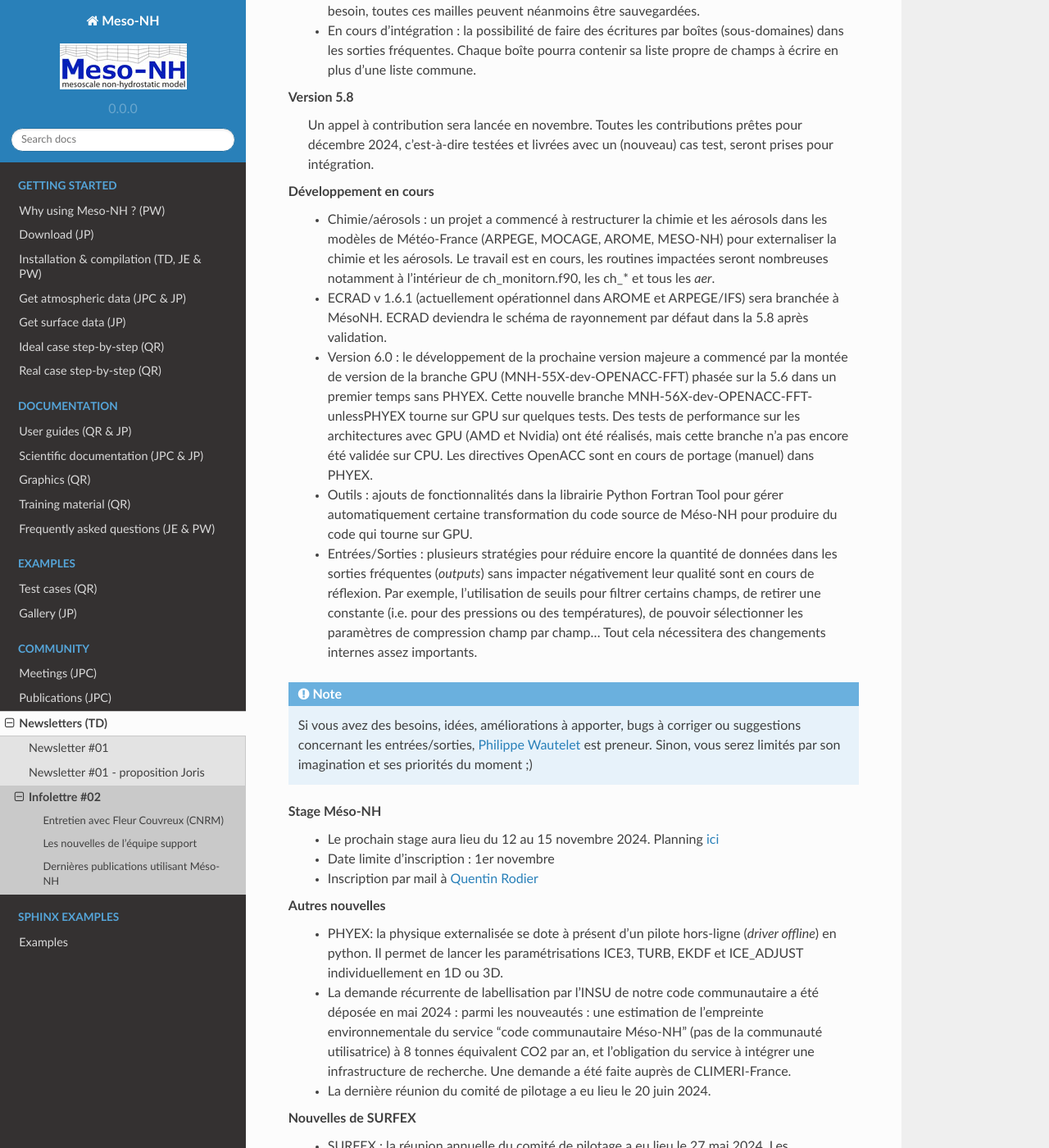
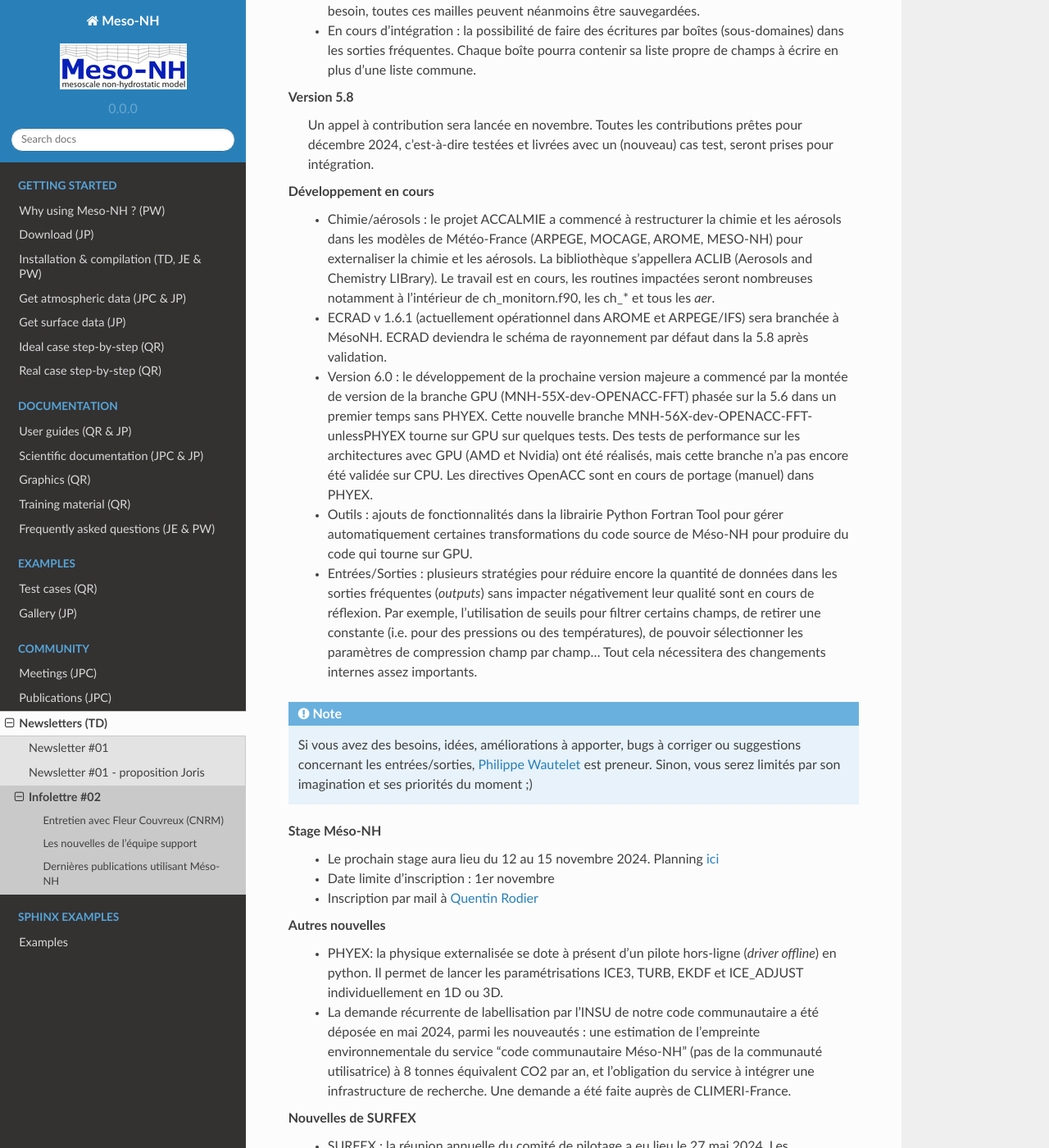
Before and after one commit to JorisPianezze/mesonh_beta_test_guide, a Sphinx documentation site: the page built from docs/source/community/newsletters/newsletter_02.rst, in a window 1280 px wide and 1400 px high, scrolled down 2832 px. Shown: the whole window at 82% size. Built offline with Sphinx 7.4.7 and the Read the Docs theme 2.0.0, drawn with Linux system fonts in a browser that asks for light colours; some of the changed text lies outside the part shown.

Commit message:
Update newsletter_02.rst
Integrate the feedback from support

```diff
--- a/docs/source/community/newsletters/newsletter_02.rst
+++ b/docs/source/community/newsletters/newsletter_02.rst
@@ -32,7 +32,7 @@
   Il est important de vérifier que les valeurs par défaut conviennent à l’utilisateur notamment  l’altitude d’émission sous la base et au-dessus du sommet des nuages pour les traceurs 2 et 3, le taux de décroissance et le seuil contrôlant l’échantillonnage conditionnel. Pour plus de détails, n’hesitez pas à `me contacter <mailto:fleur.couvreux@meteo.fr>`_ ou à vous reporter à l'article `Couvreux et al. (2010) <https://doi.org/10.1007/s10546-009-9456-5>`_.
 
 Quelles sont les limites ? Dans quel cas cette option est-elle plutôt à éviter ?
-  Attention à la mise en place des diagnostics en cas d’hétérogénéités de surface (ou de relief), l’émission des traceurs fonctionne tel quel et peut déjà être utilisé pour identifier les structures mais les calculs de diagnostics statistiques de l’analyse conditionnelle sont à adapter. Il est sans doute plus adapté dans ce cas de faire une analyse des champs 3D à partir des fichiers *OUT* plutôt que de modifier l’analyse conditionnelle. Pour cela, il faut tout d’abord bien s’assurer que les concentrations des traceurs sont sorties dans les fichiers OUT (cf. la procédure pour rajouter des variables dans les sorties fréquentes, à appliquer à SVT). A posteriori, il est important de s'assurer d'avoir des statistiques spatiales ou temporelles qui convergent bien. Vous pouvez contacter Nathan Philippot ou Hugo Jacquet qui utilisent les traceurs  en présence d’hétérogénéités de surface respectivement de relief ou de température de surface de la mer.
+  Attention à la mise en place des diagnostics en cas d’hétérogénéités de surface (ou de relief), l’émission des traceurs fonctionne telle quelle et peut déjà être utilisée pour identifier les structures mais les calculs de diagnostics statistiques de l’analyse conditionnelle sont à adapter. Il est sans doute plus adapté dans ce cas de faire une analyse des champs 3D à partir des fichiers *OUT* plutôt que de modifier l’analyse conditionnelle. Pour cela, il faut tout d’abord bien s’assurer que les concentrations des traceurs sont sorties dans les fichiers OUT (cf. la procédure pour rajouter des variables dans les sorties fréquentes, à appliquer à SVT). A posteriori, il est important de s'assurer d'avoir des statistiques spatiales ou temporelles qui convergent bien. Vous pouvez contacter Nathan Philippot ou Hugo Jacquet qui utilisent les traceurs  en présence d’hétérogénéités de surface respectivement de relief ou de température de surface de la mer.
 
 
 
@@ -62,14 +62,14 @@
   Un appel à contribution sera lancée en novembre. Toutes les contributions prêtes pour décembre 2024, c'est-à-dire testées et livrées avec un (nouveau) cas test, seront prises pour intégration.
 
 Développement en cours
-  - Chimie/aérosols : un projet a commencé à restructurer la chimie et les aérosols dans les modèles de Météo-France (ARPEGE, MOCAGE, AROME, MESO-NH) pour externaliser la chimie et les aérosols. Le travail est en cours, les routines impactées seront nombreuses notamment à l’intérieur de ch_monitorn.f90, les ch_* et tous les *aer*.
+  - Chimie/aérosols : le projet ACCALMIE a commencé à restructurer la chimie et les aérosols dans les modèles de Météo-France (ARPEGE, MOCAGE, AROME, MESO-NH) pour externaliser la chimie et les aérosols. La bibliothèque s'appellera ACLIB (Aerosols and Chemistry LIBrary). Le travail est en cours, les routines impactées seront nombreuses notamment à l’intérieur de ch_monitorn.f90, les ch_* et tous les *aer*.
   - ECRAD v 1.6.1 (actuellement opérationnel dans AROME et ARPEGE/IFS) sera branchée à MésoNH. ECRAD deviendra le schéma de rayonnement par défaut dans la 5.8 après validation.
   - Version 6.0 : le développement de la prochaine version majeure a commencé par la montée de version de la branche GPU (MNH-55X-dev-OPENACC-FFT) phasée sur la 5.6 dans un premier temps sans PHYEX. Cette nouvelle branche MNH-56X-dev-OPENACC-FFT-unlessPHYEX tourne sur GPU sur quelques tests. Des tests de performance sur les architectures avec GPU (AMD et Nvidia) ont été réalisés, mais cette branche n’a pas encore été validée sur CPU. Les directives OpenACC sont en cours de portage (manuel) dans PHYEX.
-  - Outils : ajouts de fonctionnalités dans la librairie Python Fortran Tool pour gérer automatiquement certaine transformation du code source de Méso-NH pour produire du code qui tourne sur GPU.
+  - Outils : ajouts de fonctionnalités dans la librairie Python Fortran Tool pour gérer automatiquement certaines transformations du code source de Méso-NH pour produire du code qui tourne sur GPU.
   - Entrées/Sorties : plusieurs stratégies pour réduire encore la quantité de données dans les sorties fréquentes (*outputs*) sans impacter négativement leur qualité sont en cours de réflexion. Par exemple, l'utilisation de seuils pour filtrer certains champs, de retirer une constante (i.e. pour des pressions ou des températures), de pouvoir sélectionner les paramètres de compression champ par champ... Tout cela nécessitera des changements internes assez importants.
 
 .. note::
-  Si vous avez des besoins, idées, améliorations à apporter, bugs à corriger ou suggestions concernant les entrées/sorties, `Philippe Wautelet <mailto:philippe.wautelet@aero.obs-mip.fr>`_ est preneur. Sinon, vous serez limités par son imagination et ses priorités du moment ;)
+  Si vous avez des besoins, idées, améliorations à apporter, bugs à corriger ou suggestions concernant les entrées/sorties, `Philippe Wautelet <mailto:philippe.wautelet@cnrs.fr>`_ est preneur. Sinon, vous serez limités par son imagination et ses priorités du moment ;)
 
 Stage Méso-NH
   - Le prochain stage aura lieu du 12 au 15 novembre 2024. Planning `ici <http://mesonh.aero.obs-mip.fr/mesonh57/MesonhTutorial>`_
@@ -78,15 +78,13 @@
 
 Autres nouvelles
   - PHYEX: la physique externalisée se dote à présent d'un pilote hors-ligne (*driver offline*) en python. Il permet de lancer les paramétrisations ICE3, TURB, EKDF et ICE_ADJUST individuellement en 1D ou 3D.
-  - La demande récurrente de labellisation par l'INSU de notre code communautaire a été déposée en mai 2024 : parmi les nouveautés : une estimation de l’empreinte environnementale du service "code communautaire Méso-NH" (pas de la communauté utilisatrice) à 8 tonnes équivalent CO2 par an, et l’obligation du service à intégrer une infrastructure de recherche. Une demande a été faite auprès de CLIMERI-France.
-  - La dernière réunion du comité de pilotage a eu lieu le 20 juin 2024.
+  - La demande récurrente de labellisation par l'INSU de notre code communautaire a été déposée en mai 2024, parmi les nouveautés : une estimation de l’empreinte environnementale du service "code communautaire Méso-NH" (pas de la communauté utilisatrice) à 8 tonnes équivalent CO2 par an, et l’obligation du service à intégrer une infrastructure de recherche. Une demande a été faite auprès de CLIMERI-France.
 
 Nouvelles de SURFEX
   - SURFEX : la réunion annuelle du comité de pilotage a eu lieu le 27 mai 2024. Les présentations sont disponibles `ici <https://www.umr-cnrm.fr/surfex/spip.php?article55>`_.
   - Le `futur d'Ecoclimap <https://www.umr-cnrm.fr/surfex/IMG/pdf/surfex_steeringcommittee-27052024-physio.pdf>`_
   - Migration vers GitHub, utilisation de fourches (*forks*) pour les responsables d'intégration (Quentin R. pour Méso-NH).
   - Contribution à SURFEX à une date fixée par requête d'intégration (*Pull-Request*) avec mise à jour de la documentation obligatoire.
-  - La documentation est maintenant sur `GitHub <https://github.com/UMR-CNRM/SFXDOC>`_, et tout le monde peut y contribuer.
 
 
 Dernières publications utilisant Méso-NH
```
